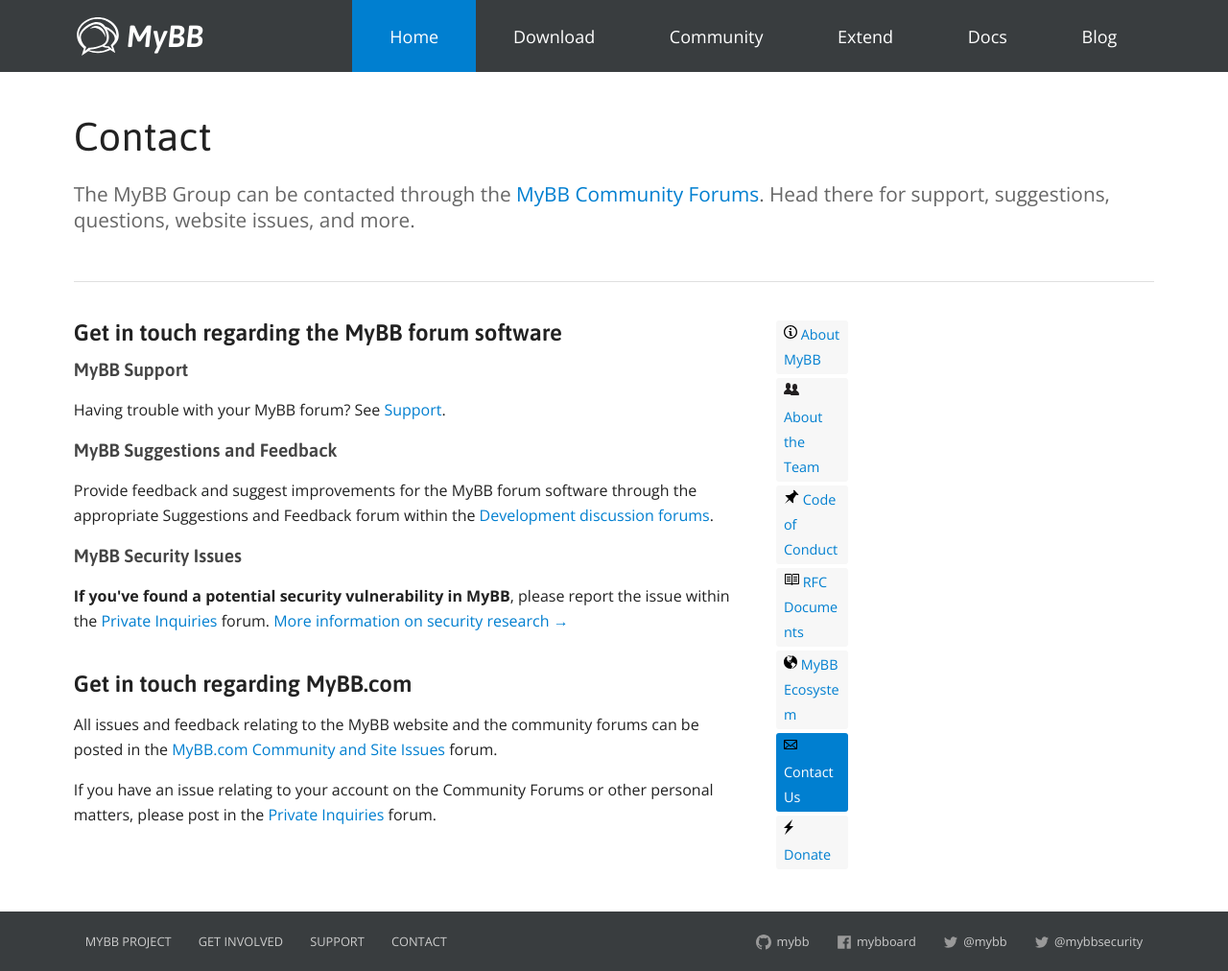
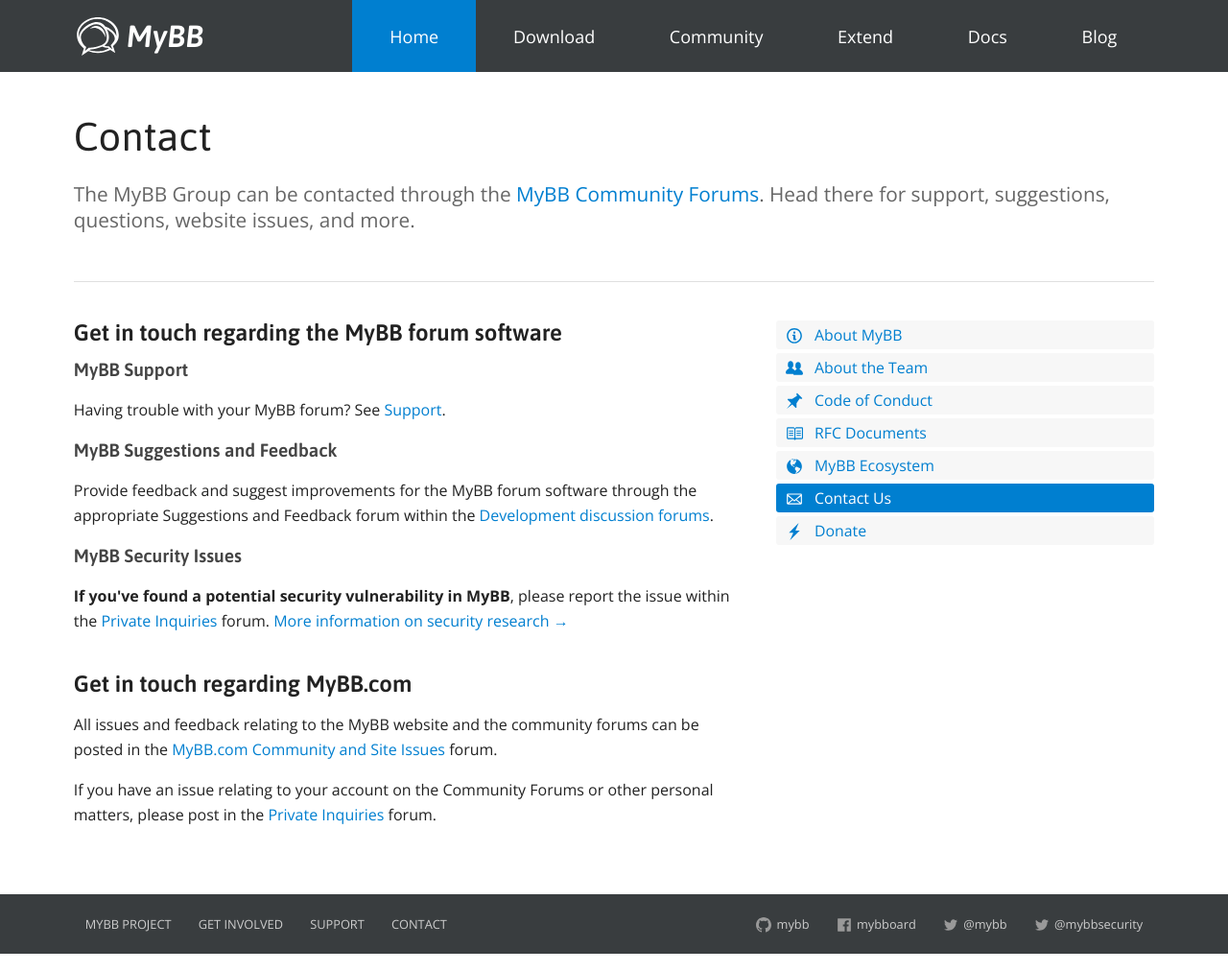
Before and after one commit to mybb/wip.mybb.com, a Jekyll site: the page built from contact/index.html, in a window 1280 px wide. Shown: the whole page at 96% size. Built offline with Jekyll 4.4.1, drawn with Linux system fonts in a browser that asks for light colours.

Commit message:
Adding back mistakenly removed CSS
Will clean this up/combine with above later

```diff
--- a/_sass/components/layout/_menus.scss
+++ b/_sass/components/layout/_menus.scss
@@ -70,4 +70,32 @@
             }
         }
     }
-}
+
+ 	&.section-menu--block {
+ 		float: none;
+ 		width: auto;
+ 		margin: 0 0 20px 0;
+ 		font-size: 1.1em;
+ 	}
+
+ 	&__links {
+
+ 		&__item {
+
+ 			&,
+ 			&:nth-child(odd),
+ 			&:nth-child(even) {
+ 				float: none;
+ 				width: 100%;
+ 				margin-#{$left}: 0;
+ 				margin-#{$right}: 0;
+ 			}
+
+ 			@include icon(18px, $primary-color, 8px, 2px);
+
+ 			&:hover, &:active, &.section-menu__links__item--active {
+ 				@include icon-fill($invert-font-color);
+ 			}
+ 		}
+ 	}
+ }
```
